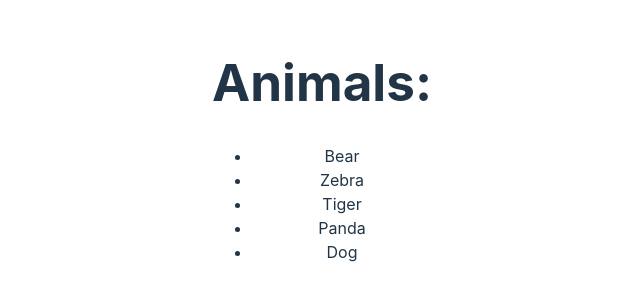
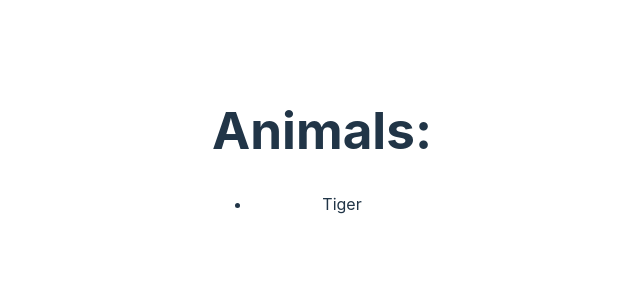
Before and after one commit to georgetsai2028/reactCCTransfer, a React (Vite) app: page / in a window 1280 px wide. Shown: the part 250-550 px from the top of the page, without its empty margins (318-958 px from the left). Built offline with nearby package versions, Linux system fonts and the light colour scheme.

Commit message:
conditioanl rendering with ternary operation

```diff
--- a/src/Test.jsx
+++ b/src/Test.jsx
@@ -7,7 +7,7 @@
     return(
         <ul>
             {props.animalList.map((animal)=> {
-                return <ListItem key={animal} animal = {animal} />;
+                return animal.startsWith("T") ? <ListItem key={animal} animal = {animal} /> : null ;
             })}
         </ul>
     );
```
